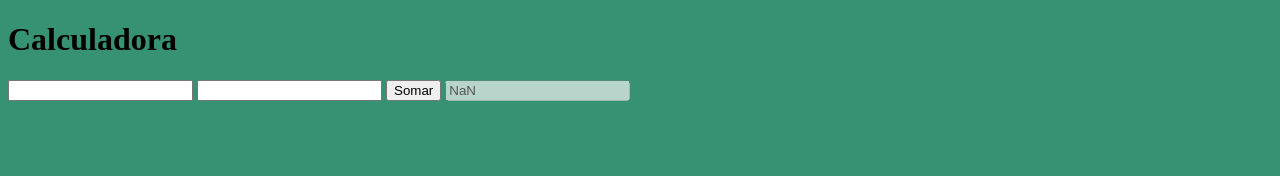
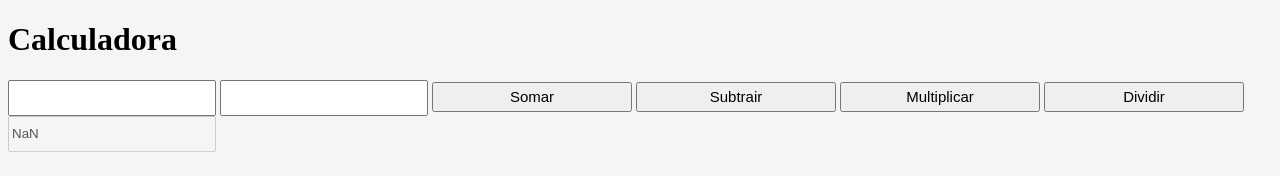
Before and after one commit to TheusMarqs/calculadora-simples, a plain HTML site: page index.html in a window 1280 px wide. Both pictures are taken after a click on the button "Somar". Drawn offline with Linux system fonts and the light colour scheme.

Commit message:
Calculadora

```diff
--- a/index.html
+++ b/index.html
@@ -6,24 +6,58 @@
     <meta name="viewport" content="width=device-width, initial-scale=1.0" />
     <script src="script.js" type="text/js"></script>
     <title>Calculadora</title>
+
+    <style>
+      button{
+        height: 30px;
+        width: 200px;
+        font-size: 15px;
+      }
+
+      input {
+        height: 30px;
+        width: 200px;
+      }
+    </style>
   </head>
-  <body style="background-color: rgb(54, 146, 115)">
+  <body style="background-color: whitesmoke">
     <h1>Calculadora</h1>
     <form>
       <input type="text" id="v1" />
       <input type="text" id="v2" />
-      <button type="button" onclick="Somar()">Somar</button>
+      <button type="button" onclick="Operacao('+')" value="somar">Somar</button>
+      <button type="button" onclick="Operacao('-')">Subtrair</button>
+      <button type="button" onclick="Operacao('*')">Multiplicar</button>
+      <button type="button" onclick="Operacao('/')">Dividir</button><br />
+
       <input type="text" disabled id="resultado" />
     </form>
 
     <script>
-      function Somar() {
+      function Operacao(op) {
         var valor1 = parseFloat(document.getElementById("v1").value);
         var valor2 = parseFloat(document.getElementById("v2").value);
         var resultado = document.getElementById("resultado");
-        var resultado_soma;
-        resultado_soma = valor1 + valor2;
-        resultado.value = resultado_soma;
+        var resultado_conta;
+
+        switch (op) {
+          case "+":
+            resultado_conta = valor1 + valor2;
+            break;
+
+          case "-":
+            resultado_conta = valor1 - valor2;
+            break;
+
+          case "*":
+            resultado_conta = valor1 * valor2;
+            break;
+
+          case "/":
+            resultado_conta = valor1 / valor2;
+            break;
+        }
+        resultado.value = resultado_conta;
       }
     </script>
   </body>
```
